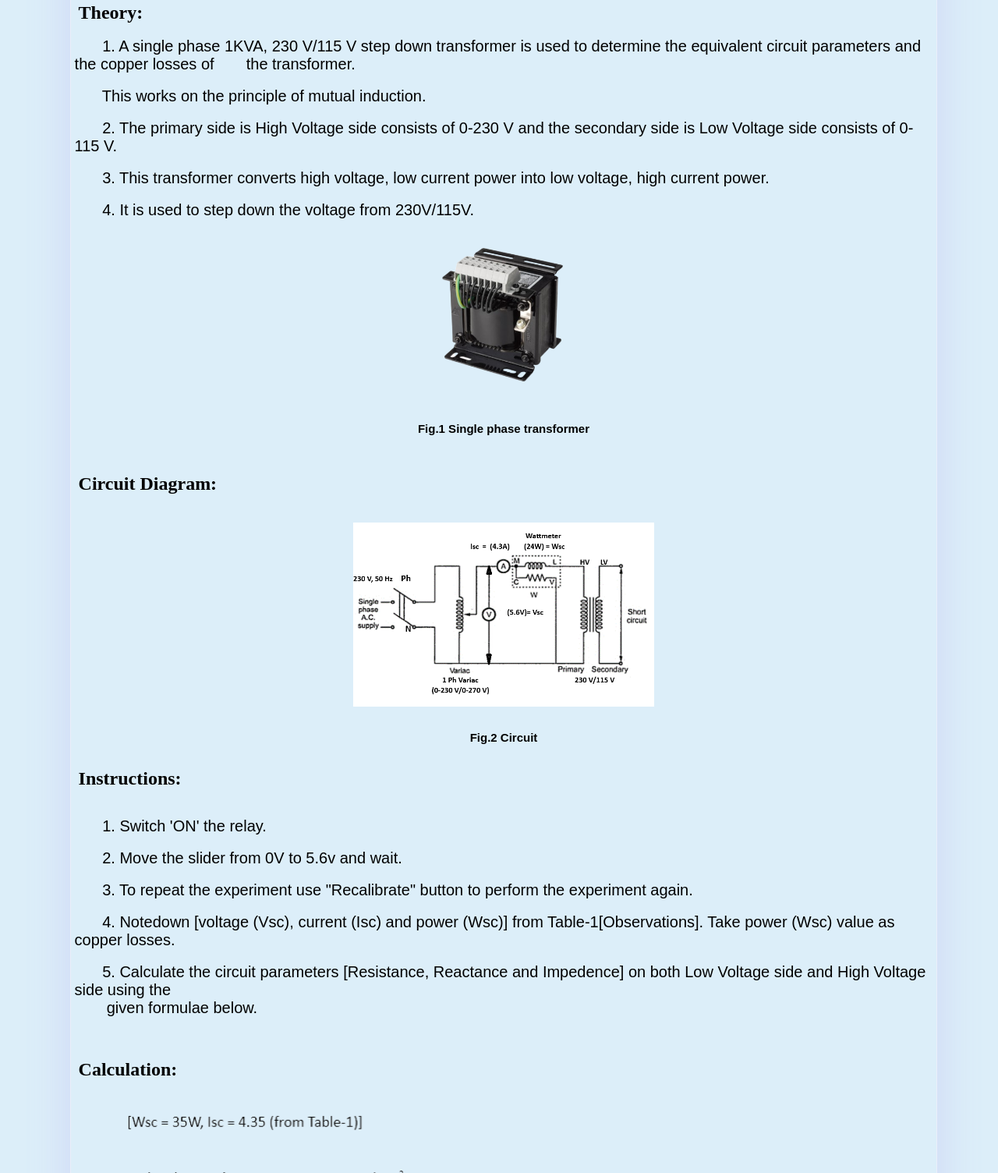
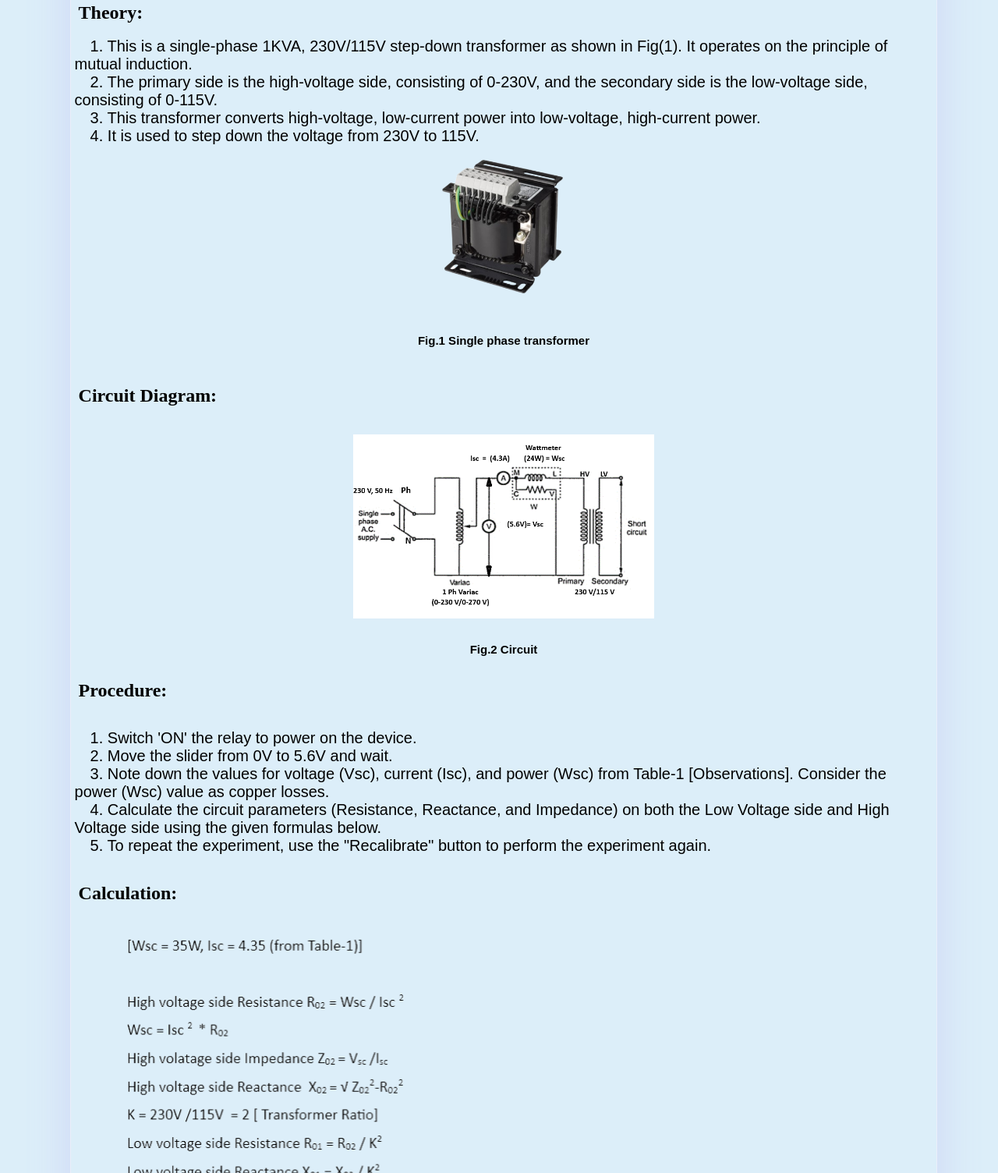
Before and after one commit to LalithMandadapu/RL, a website: page application/about.html in a window 1280 px wide. Shown: the part 487-1991 px from the top of the page at 78% size. Drawn offline with Linux system fonts and the light colour scheme.

Commit message:
Update about.html

```diff
--- a/application/about.html
+++ b/application/about.html
@@ -49,12 +49,11 @@
     </table></div><br><br>
     <h2>Theory:</h2>
     <br>
-    <p>&ensp;&emsp; 1. A single phase 1KVA, 230 V/115 V step down transformer is used to determine the equivalent circuit parameters and the copper losses of
-        &ensp;&emsp; the transformer.</p><br>
-    <p>&ensp;&emsp; This works on the principle of mutual induction.</p><br>
-    <p>&ensp;&emsp; 2. The primary side is High Voltage side consists of 0-230 V and the secondary side is Low Voltage side consists of 0-115 V.</p><br>
-    <p>&ensp;&emsp; 3. This transformer converts high voltage, low current power into low voltage, high current power.</p><br>
-    <p>&ensp;&emsp; 4. It is used to step down the voltage from 230V/115V.</p><br><br>
+    <p>&emsp;1. This is a single-phase 1KVA, 230V/115V step-down transformer as shown in Fig(1). It operates on the principle of mutual induction.</p>
+    <p>&emsp;2. The primary side is the high-voltage side, consisting of 0-230V, and the secondary side is the low-voltage side, consisting of 0-115V.</p>
+    <p>&emsp;3. This transformer converts high-voltage, low-current power into low-voltage, high-current power.</p>
+    <p>&emsp;4. It is used to step down the voltage from 230V to 115V.</p>
+    <br>
     <img src="images/single-phase_transformer.png" alt= Image class="single">
     <br><br>
     <h6>Fig.1 Single phase transformer</h6>
@@ -66,14 +65,13 @@
     <br>
     <h6>Fig.2 Circuit</h6>
     <br>
-    <h2>Instructions:</h2>
+    <h2>Procedure:</h2>
     <br><br>
-    <p>&ensp;&emsp; 1. Switch 'ON' the relay.</p><br>
-    <p>&ensp;&emsp; 2. Move the slider from 0V to 5.6v and wait.</p><br>
-    <p>&ensp;&emsp; 3. To repeat the experiment use "Recalibrate" button to perform the experiment again.</p><br>
-    <p>&ensp;&emsp;&nbsp;4. Notedown [voltage (Vsc), current (Isc) and power (Wsc)] from Table-1[Observations]. Take power (Wsc) value as copper losses.</p><br>
-    <p>&ensp;&emsp; 5. Calculate the circuit parameters [Resistance, Reactance and Impedence] on both Low Voltage side and High Voltage side using the</p>
-    <p> &ensp;&emsp;&nbsp; given formulae below.</p><br>
+    <p>&emsp;1. Switch 'ON' the relay to power on the device.</p>
+    <p>&emsp;2. Move the slider from 0V to 5.6V and wait.</p>
+    <p>&emsp;3. Note down the values for voltage (Vsc), current (Isc), and power (Wsc) from Table-1 [Observations]. Consider the power (Wsc) value as copper losses.</p>
+    <p>&emsp;4. Calculate the circuit parameters (Resistance, Reactance, and Impedance) on both the Low Voltage side and High Voltage side using the given formulas below.</p>
+    <p>&emsp;5. To repeat the experiment, use the "Recalibrate" button to perform the experiment again.</p>
     <br>
     <br>
     <h2>Calculation:</h2>
```
